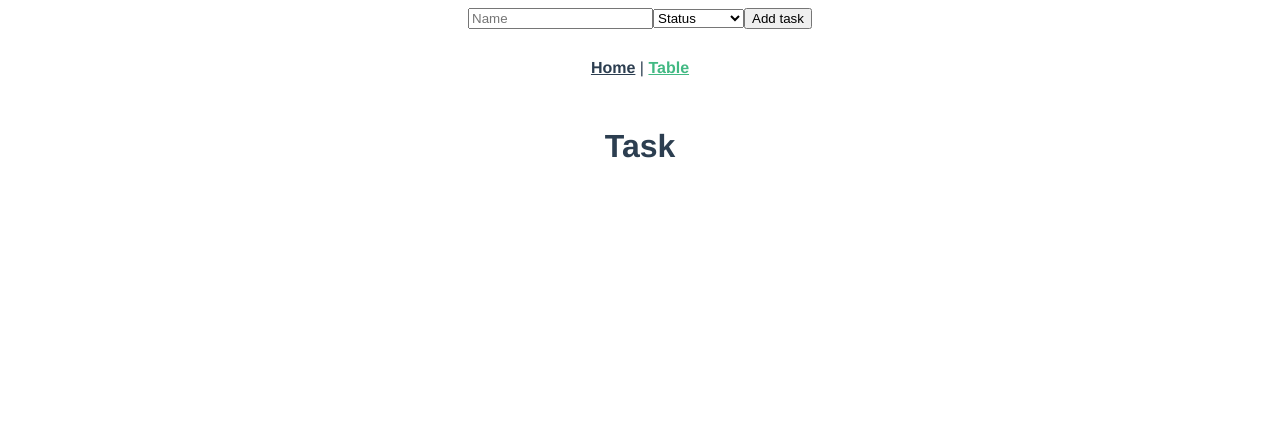
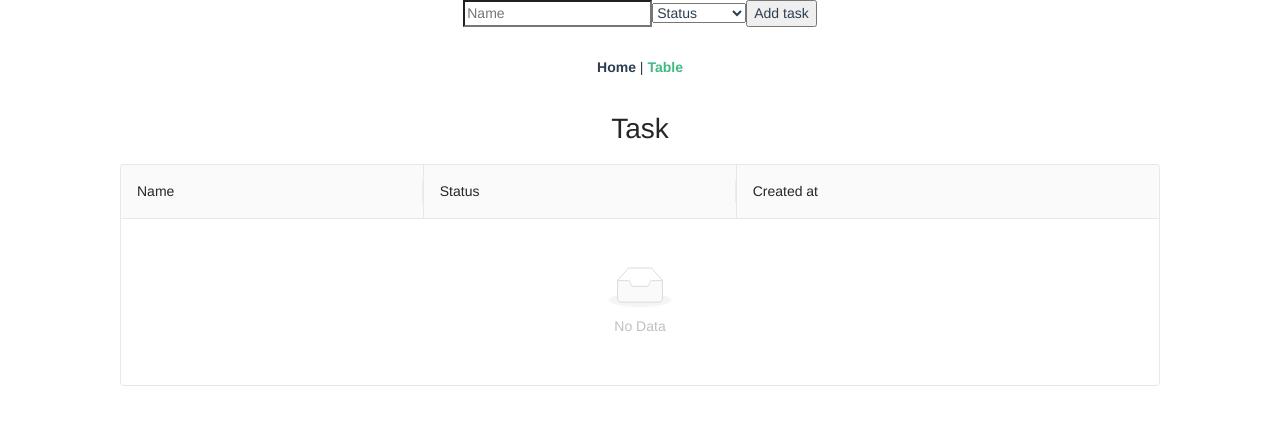
Before and after one commit to RuslanU001/TaskManager, a Vue app: page /#/table in a window 1280 px wide. Shown: the top 424 px of the page. Built offline with nearby package versions, Linux system fonts and the light colour scheme.

Commit message:
Add simple task table without functional

```diff
--- a/package.json
+++ b/package.json
@@ -9,6 +9,7 @@
   "dependencies": {
     "ant-design-vue": "^1.7.8",
     "core-js": "^3.8.3",
+    "moment": "^2.29.4",
     "vue": "^2.6.14",
     "vue-router": "^3.5.1",
     "vuedraggable": "^2.24.3",
@@ -19,6 +20,7 @@
     "@vue/cli-plugin-router": "~5.0.0",
     "@vue/cli-plugin-vuex": "~5.0.0",
     "@vue/cli-service": "~5.0.0",
+    "babel-plugin-import": "^1.13.5",
     "vue-template-compiler": "^2.6.14"
   }
 }
--- a/src/components/TaskTable.vue
+++ b/src/components/TaskTable.vue
@@ -1,6 +1,9 @@
 <template>
     <div class="table">
         <h1>Task</h1>
+        <a-table :dataSource="allTasks" :columns="columns" bordered>
+
+        </a-table>
     </div>
 </template>
 
@@ -10,11 +13,35 @@ import { mapGetters, mapMutations } from "vuex"
 export default {
   data() {
     return {
+      columns: [
+        {
+          title: "Name",
+          dataIndex: "name",
+          key: "name",
+        },
+        {
+          title: "Status",
+          dataIndex: "status",
+          key: "status",
+        },
+        {
+          title: "Created at",
+          dataIndex: "createdAt",
+          key: "createdAt",
+        },
+      ]
     }
   },
+  components: {
+  },
+  computed: mapGetters(['allTasks']),
+
 }
 </script>
 
 <style scoped>
-
+  .table {
+    max-width: 1040px;
+    margin: 0 auto;
+  }
 </style>
```
Also changed, not shown: 1 other file (tests, documents, lock files or other folders).
